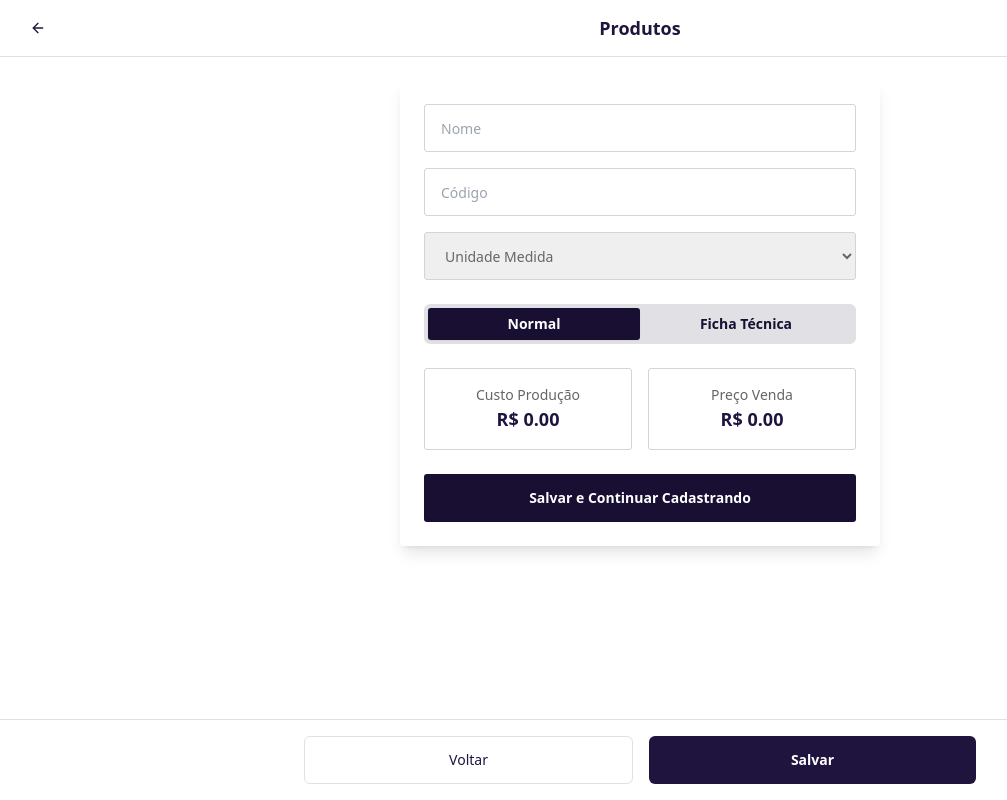
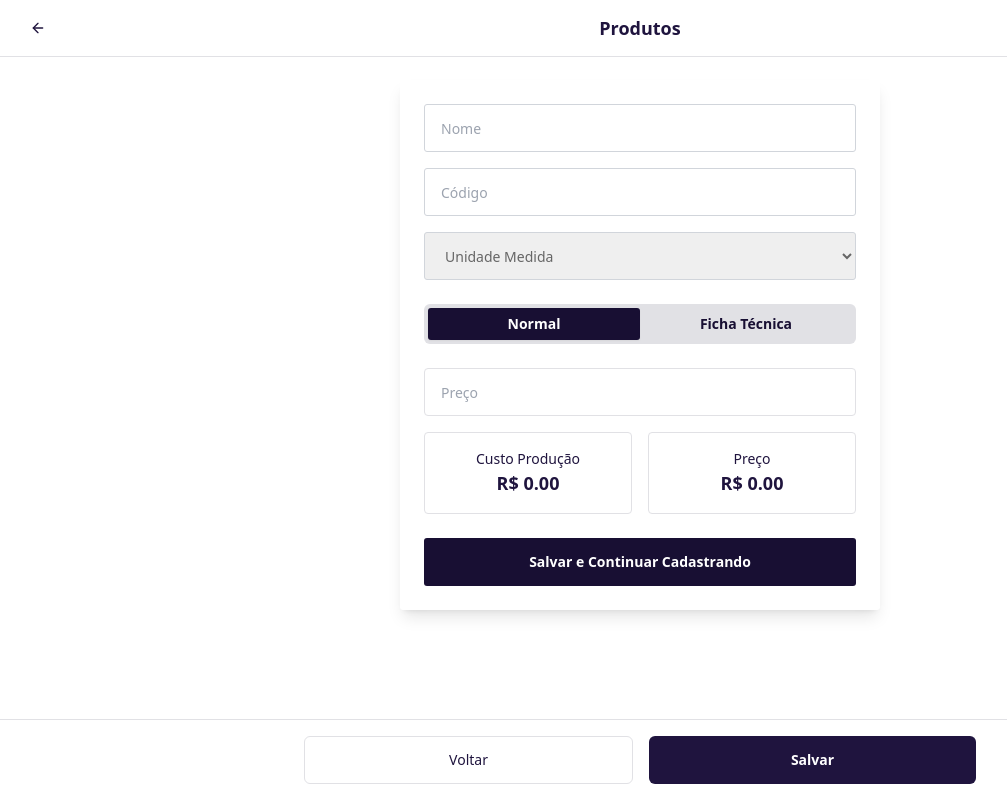
Before and after one commit to tk-rocha/pricematch-ai-app, a React (Vite) app: page /cadastro-produto in a window 1280 px wide. Shown: the whole page, without its empty margins (0-1007 px from the left). Built offline with nearby package versions, Linux system fonts and the light colour scheme; the HTML template or start-up script is replaced by a standard one.

Commit message:
Refactor price fields

```diff
--- a/src/pages/CadastroProduto.tsx
+++ b/src/pages/CadastroProduto.tsx
@@ -300,14 +300,25 @@ const CadastroProduto = () => {
                 </TabsList>
 
                 <TabsContent value="normal" className="space-y-4">
+                  {/* Preço Field */}
+                  <div>
+                    <input
+                      type="text"
+                      value={formData.precoVenda}
+                      onChange={(e) => handlePrecoChange(e.target.value)}
+                      placeholder="Preço"
+                      className="w-full h-12 px-4 border border-border rounded-sm text-sm text-foreground"
+                    />
+                  </div>
+
                   {/* Financial Indicators */}
                   <div className="grid grid-cols-2 gap-4">
-                    <div className="text-center p-4 border border-gray-300" style={{ borderRadius: '3px' }}>
-                      <div className="text-sm" style={{ color: '#666666' }}>Custo Produção</div>
+                    <div className="text-center p-4 border border-border rounded-sm">
+                      <div className="text-sm text-muted-foreground">Custo Produção</div>
                       <div className="text-lg font-bold">R$ {formData.custoProducao.toFixed(2)}</div>
                     </div>
-                    <div className="text-center p-4 border border-gray-300" style={{ borderRadius: '3px' }}>
-                      <div className="text-sm" style={{ color: '#666666' }}>Preço Venda</div>
+                    <div className="text-center p-4 border border-border rounded-sm">
+                      <div className="text-sm text-muted-foreground">Preço</div>
                       <div className="text-lg font-bold">R$ {parseFloat(formData.precoVenda || "0").toFixed(2)}</div>
                     </div>
                   </div>
@@ -409,19 +420,13 @@ const CadastroProduto = () => {
 
                   {/* Financial Indicators in Technical Sheet */}
                   <div className="grid grid-cols-2 gap-4">
-                    <div className="text-center p-4 border border-gray-300" style={{ borderRadius: '3px' }}>
-                      <div className="text-sm" style={{ color: '#666666' }}>Custo Produção</div>
+                    <div className="text-center p-4 border border-border rounded-sm">
+                      <div className="text-sm text-muted-foreground">Custo Produção</div>
                       <div className="text-lg font-bold">R$ {formData.custoProducao.toFixed(2)}</div>
                     </div>
-                    <div className="text-center p-4 border border-gray-300" style={{ borderRadius: '3px' }}>
-                      <div className="text-sm" style={{ color: '#666666' }}>Preço Venda</div>
-                      <input
-                        type="text"
-                        value={formData.precoVenda}
-                        onChange={(e) => handlePrecoChange(e.target.value)}
-                        placeholder="0,00"
-                        className="w-full text-center border-0 bg-transparent text-lg font-bold focus:outline-none"
-                      />
+                    <div className="text-center p-4 border border-border rounded-sm">
+                      <div className="text-sm text-muted-foreground">Preço</div>
+                      <div className="text-lg font-bold">R$ {parseFloat(formData.precoVenda || "0").toFixed(2)}</div>
                     </div>
                   </div>
 
```
